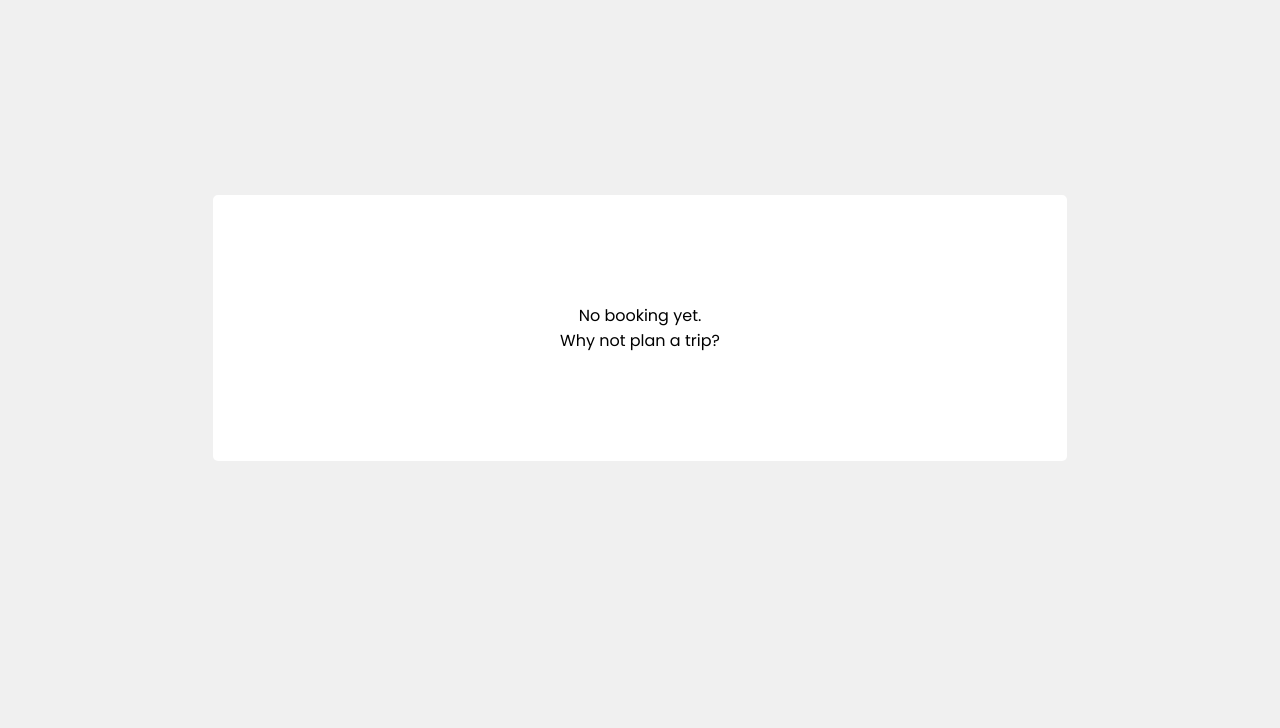
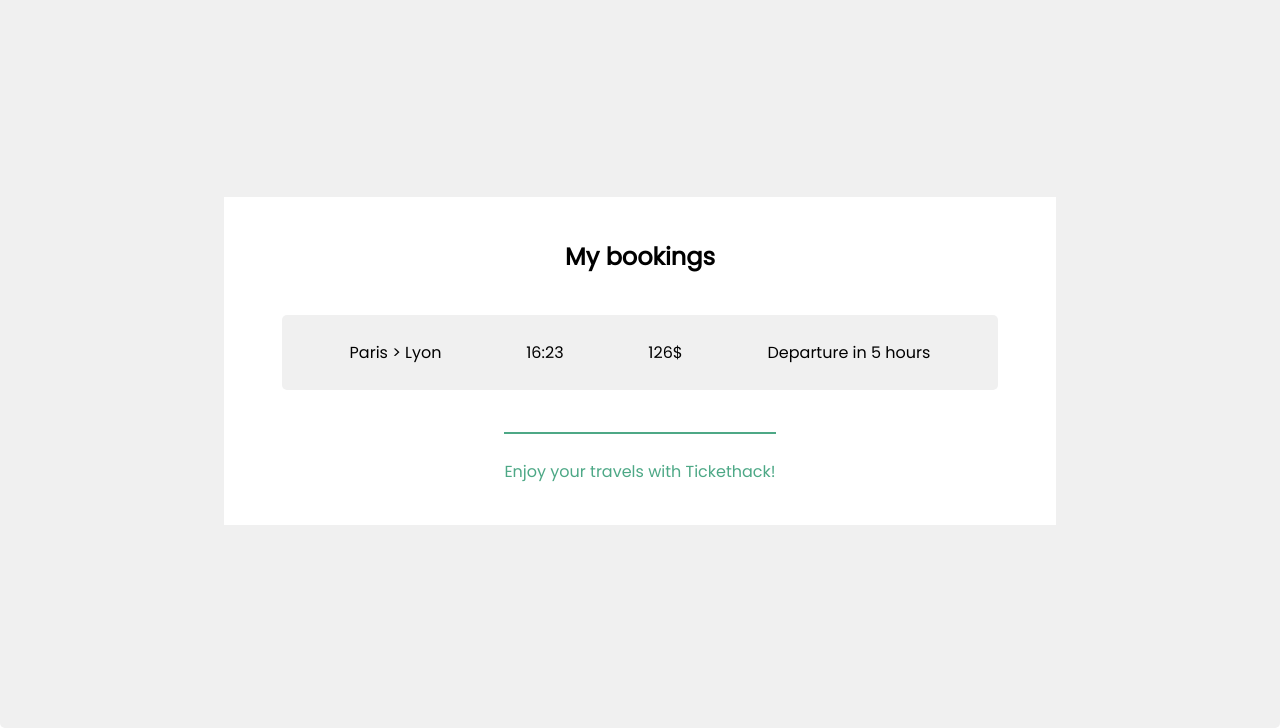
Before and after one commit to emi3112/Tickethack-Frontend, a plain HTML site: page booking.html in a window 1280 px wide. Shown: the part 72-800 px from the top of the page. Drawn offline with Linux system fonts and the light colour scheme.

Commit message:
update booking and cart page style

```diff
--- a/booking.html
+++ b/booking.html
@@ -21,8 +21,20 @@
         </nav>
       </header>
       <section>
-        <p>No booking yet.</p>
-        <p>Why not plan a trip?</p>
+        <div id="pageContainer">
+           <!-- <p>No booking yet.</p>
+            <p>Why not plan a trip?</p>-->
+            <h1>
+             My bookings
+            </h1>
+            <div class="result">
+             <span class="cities">Paris > Lyon</span>
+             <span class="hour"> 16:23</span>
+             <span class="price">126$</span>
+             <span>Departure in 5 hours</span>
+            </div>
+            <p>Enjoy your travels with Tickethack!</p>
+            </div>
       </section>
     </div>
   </body>
--- a/style.css
+++ b/style.css
@@ -24,7 +24,6 @@ a {
   grid-template-columns: repeat(12, 1fr);
 }
 #containerPage {
-  background-color: #f0f0f0;
   display: grid;
   grid-template-rows: repeat(12, 1fr);
   grid-template-columns: repeat(12, 1fr);
@@ -158,11 +157,11 @@ h2 {
 
 /*SECTION PAGES*/
 section{
-    background-color: #ffffff;
-    grid-row-start: 5;
-    grid-row-end: 9;
-    grid-column-start: 3;
-    grid-column-end: 11;
+    background-color:#f0f0f0;
+    grid-row-start: 2;
+    grid-row-end: 13;
+    grid-column-start: 1;
+    grid-column-end: 13;
     display: flex;
     flex-direction: column;
     align-items: center;
@@ -172,18 +171,46 @@ section{
 
 section h1{
     color: #000000;
+    font-size: 1.5em;
+    margin: 5%;
 }
 
+#pageContainer{
+    background-color: #ffffff;
+    width: 65%;
+    display: flex;
+    flex-direction: column;
+    align-items: center;
+    justify-content: space-between;
+}
+
+#pageContainer p{
+    margin-bottom: 5%;
+    color: #4da886;
+    border-top: 2px #4da886 solid;
+    padding-top: 3%;
+}
 #cost{
     background-color: #01153F;
     display: flex;
     color: #ffffff;
     align-items: center;
     justify-content: space-between;
-    width: 90%;
-    padding: 5%;
     border-radius: 5px;
+    width: 100%;
+    height: 10vh;
+}
 
+#total{
+    margin-left: 5%;
+}
+
+#cost a{
+    background-color: #4da886;
+    border-radius: 5px;
+    color: #ffffff;
+    padding: 1%;
+    margin-right: 5%;
 }
 
 /*RESULT*/
@@ -195,11 +222,12 @@ section h1{
   display: flex;
   justify-content: space-around;
   align-items: center;
+  margin-bottom: 5%;
 }
 
-.result span a, #cost a {
+.result span a {
   background-color: #4da886;
   border-radius: 5px;
   color: #ffffff;
-  padding: 10%;
+  padding: 5px 10px;
 }
```
Also changed, not shown: cart.html (+5 -2 lines).
